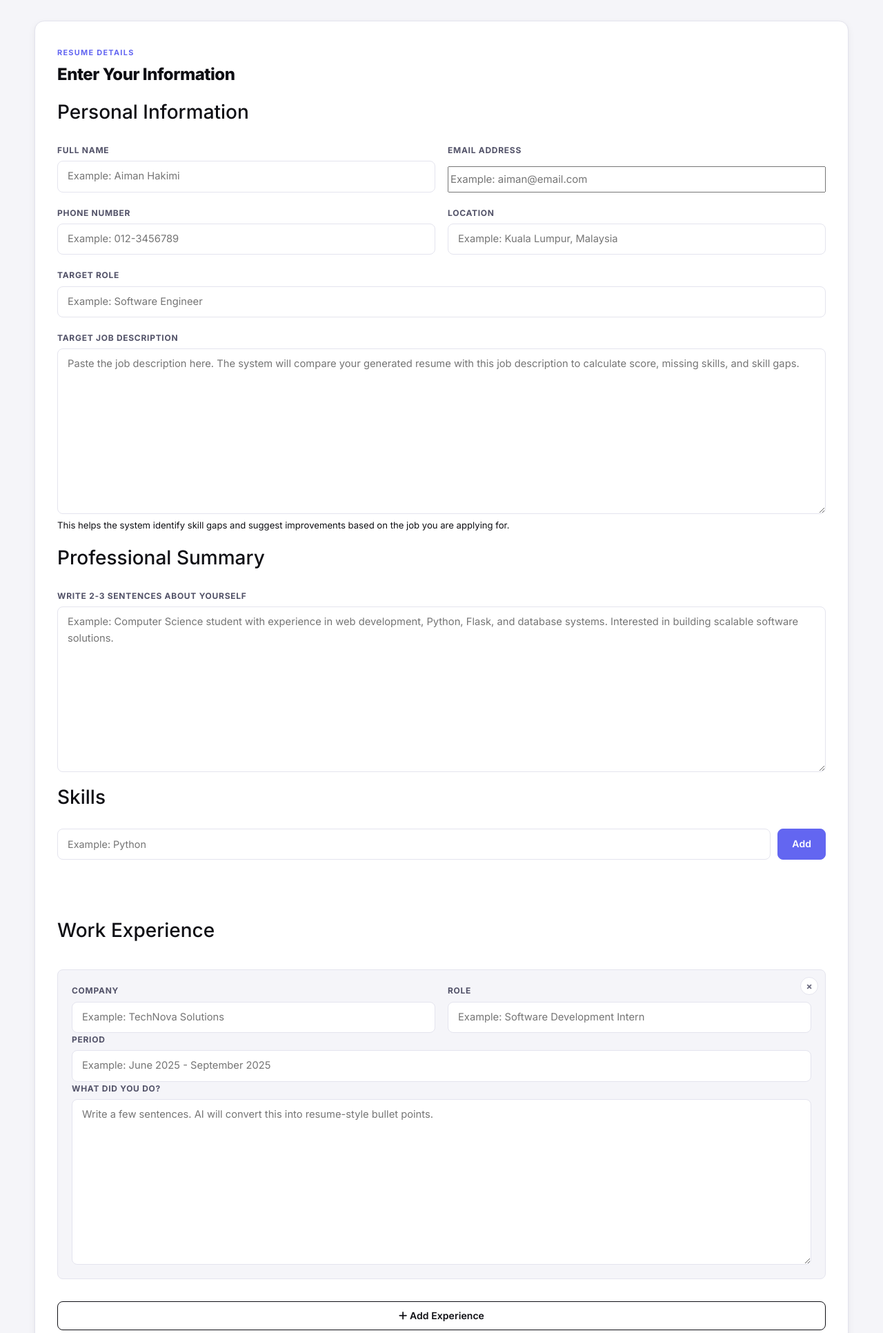
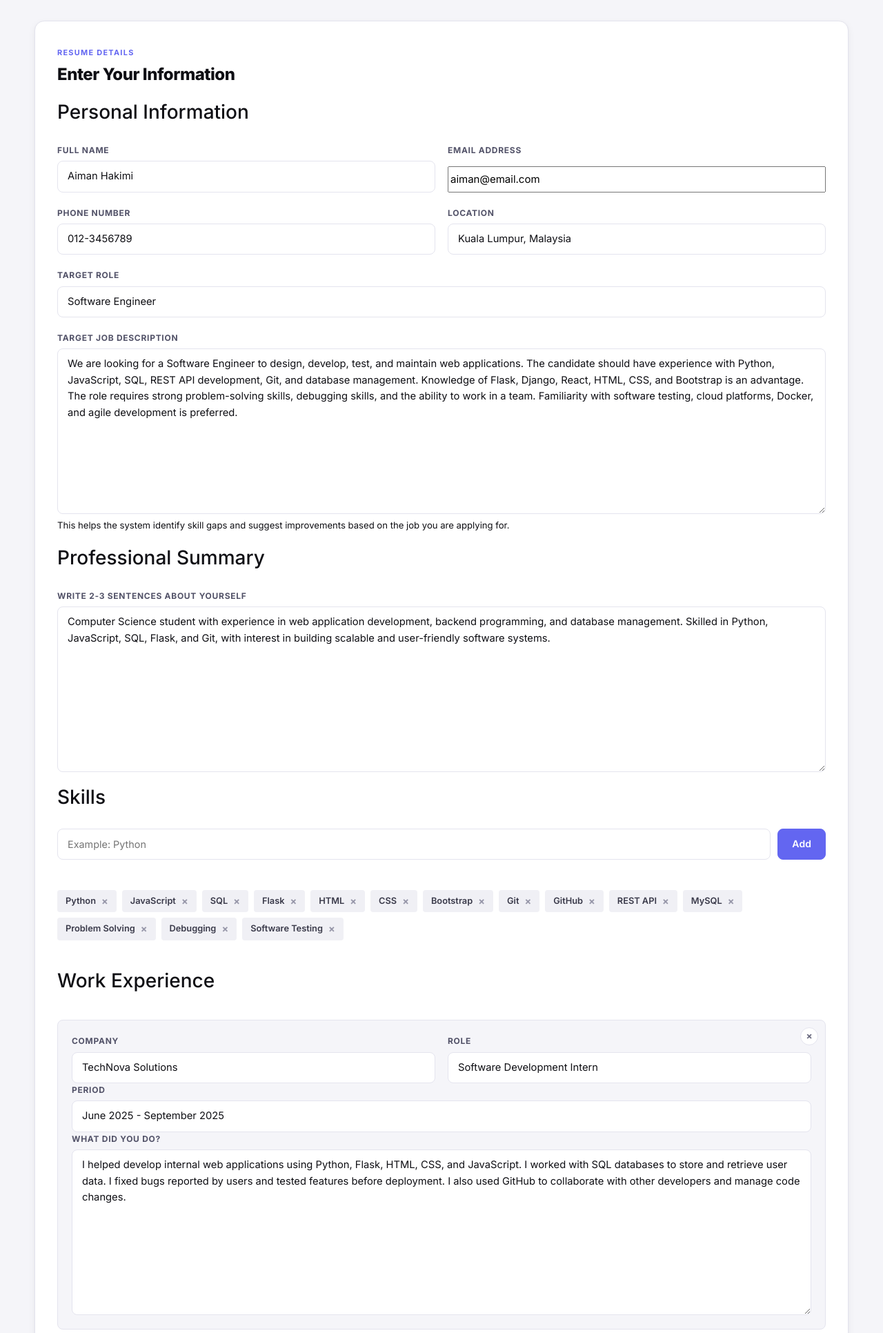
Before and after one commit to sherinaaleeyah/resume-ai-pwa, a Flask app: page /resume_builder in a window 1280 px wide. Shown: the part 424-2356 px from the top of the page at 69% size. Run offline with Flask 3, Linux system fonts and the light colour scheme.

Commit message:
Dummy values

```diff
--- a/resume-ai-system/templates/resume_builder.html
+++ b/resume-ai-system/templates/resume_builder.html
@@ -50,30 +50,30 @@
       <div class="form-row">
         <div class="form-group">
           <label>Full Name</label>
-          <input type="text" name="full_name" placeholder="Example: Aiman Hakimi" required>
+          <input type="text" name="full_name" value="Aiman Hakimi" required>
         </div>
 
         <div class="form-group">
           <label>Email Address</label>
-          <input type="email" name="email" placeholder="Example: aiman@email.com" required>
+          <input type="email" name="email" value="aiman@email.com" required>
         </div>
       </div>
 
       <div class="form-row">
         <div class="form-group">
           <label>Phone Number</label>
-          <input type="text" name="phone" placeholder="Example: 012-3456789">
+          <input type="text" name="phone" value="012-3456789">
         </div>
 
         <div class="form-group">
           <label>Location</label>
-          <input type="text" name="location" placeholder="Example: Kuala Lumpur, Malaysia">
+          <input type="text" name="location" value="Kuala Lumpur, Malaysia">
         </div>
       </div>
 
       <div class="form-group">
         <label>Target Role</label>
-        <input type="text" name="target_role" placeholder="Example: Software Engineer">
+        <input type="text" name="target_role" value="Software Engineer">
       </div>
 
       <div class="form-group">
@@ -81,8 +81,7 @@
         <textarea
             id="target_job_description"
             name="target_job_description"
-            rows="7"
-            placeholder="Paste the job description here. The system will compare your generated resume with this job description to calculate score, missing skills, and skill gaps."></textarea>
+            rows="7">We are looking for a Software Engineer to design, develop, test, and maintain web applications. The candidate should have experience with Python, JavaScript, SQL, REST API development, Git, and database management. Knowledge of Flask, Django, React, HTML, CSS, and Bootstrap is an advantage. The role requires strong problem-solving skills, debugging skills, and the ability to work in a team. Familiarity with software testing, cloud platforms, Docker, and agile development is preferred.</textarea>
         <small>This helps the system identify skill gaps and suggest improvements based on the job you are applying for.</small>
       </div>
 
@@ -90,7 +89,7 @@
 
       <div class="form-group">
         <label>Write 2-3 sentences about yourself</label>
-        <textarea name="summary" rows="4" placeholder="Example: Computer Science student with experience in web development, Python, Flask, and database systems. Interested in building scalable software solutions."></textarea>
+        <textarea name="summary" rows="4">Computer Science student with experience in web application development, backend programming, and database management. Skilled in Python, JavaScript, SQL, Flask, and Git, with interest in building scalable and user-friendly software systems.</textarea>
       </div>
 
       <h3>Skills</h3>
@@ -344,10 +343,52 @@
     document.getElementById("certifications_json").value = JSON.stringify(certifications);
   }
 
-  addExperience();
-  addEducation();
-  addProject();
-  addCertification();
+  // Demo data for FYP prototype showcase
+  window.addEventListener("load", function () {
+    skills = [
+      "Python",
+      "JavaScript",
+      "SQL",
+      "Flask",
+      "HTML",
+      "CSS",
+      "Bootstrap",
+      "Git",
+      "GitHub",
+      "REST API",
+      "MySQL",
+      "Problem Solving",
+      "Debugging",
+      "Software Testing"
+    ];
+    renderSkills();
+
+    addExperience();
+    const expBlock = document.querySelector(".experience-block");
+    expBlock.querySelector(".exp-company").value = "TechNova Solutions";
+    expBlock.querySelector(".exp-role").value = "Software Development Intern";
+    expBlock.querySelector(".exp-period").value = "June 2025 - September 2025";
+    expBlock.querySelector(".exp-description").value = "I helped develop internal web applications using Python, Flask, HTML, CSS, and JavaScript. I worked with SQL databases to store and retrieve user data. I fixed bugs reported by users and tested features before deployment. I also used GitHub to collaborate with other developers and manage code changes.";
+
+    addEducation();
+    const eduBlock = document.querySelector(".education-block");
+    eduBlock.querySelector(".edu-school").value = "International Islamic University Malaysia";
+    eduBlock.querySelector(".edu-degree").value = "Bachelor of Computer Science";
+    eduBlock.querySelector(".edu-period").value = "2022 - 2026";
+
+    addProject();
+    const projectBlock = document.querySelector(".project-block");
+    projectBlock.querySelector(".project-title").value = "AI-Based Resume Screening System";
+    projectBlock.querySelector(".project-tools").value = "Python, Flask, NLP, TF-IDF, Cosine Similarity, Bootstrap, SQLite";
+    projectBlock.querySelector(".project-description").value = "Developed a web-based resume screening system that compares resumes with job descriptions. The system extracts resume text, identifies matched and missing skills, calculates match scores, and displays ranking results.";
+
+    addCertification();
+    const certBlock = document.querySelector(".certification-block");
+    certBlock.querySelector(".cert-name").value = "Python for Everybody";
+    certBlock.querySelector(".cert-provider").value = "University of Michigan, Coursera";
+    certBlock.querySelector(".cert-year").value = "2024";
+  });
+
 </script>
 
 </body>
```
